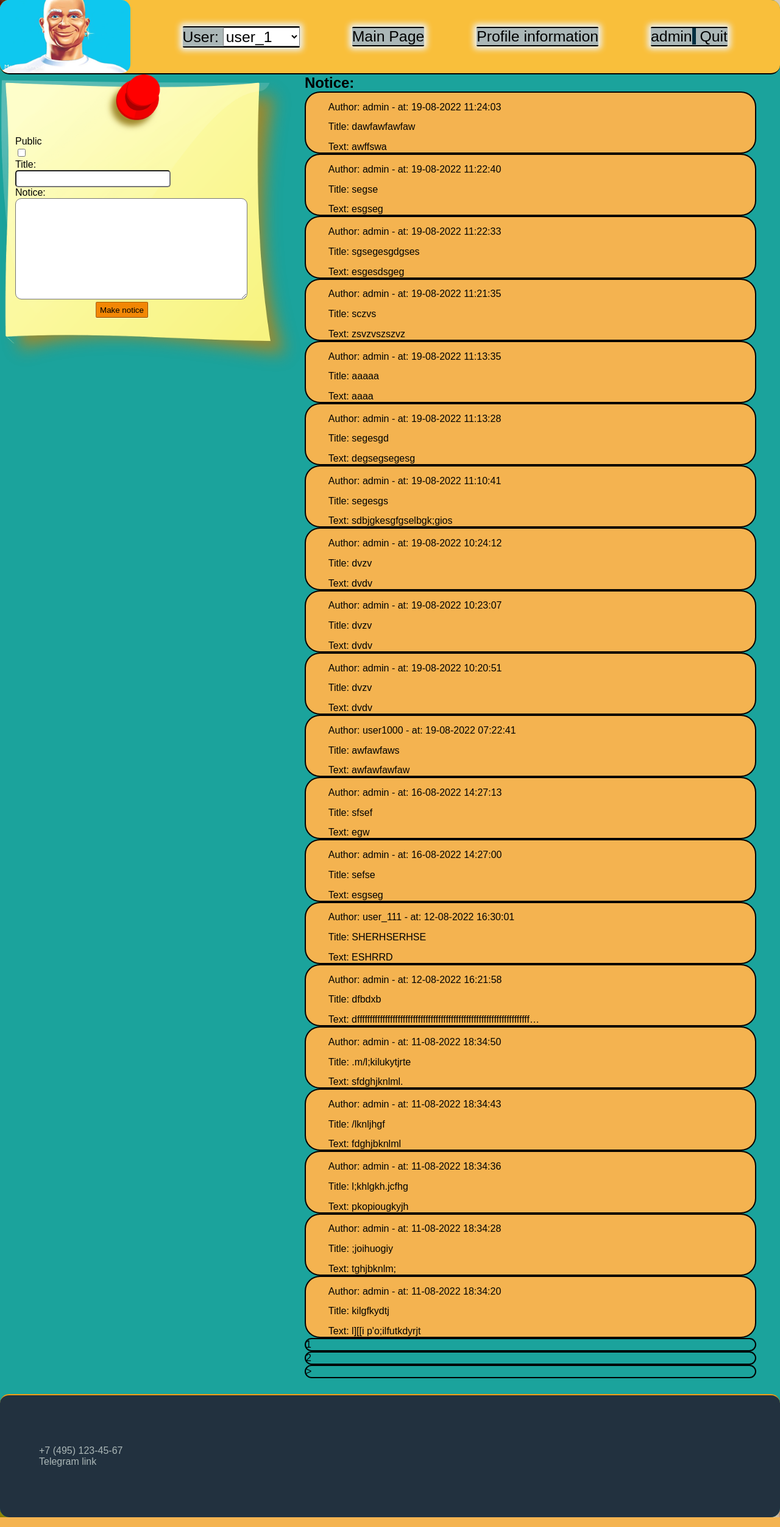
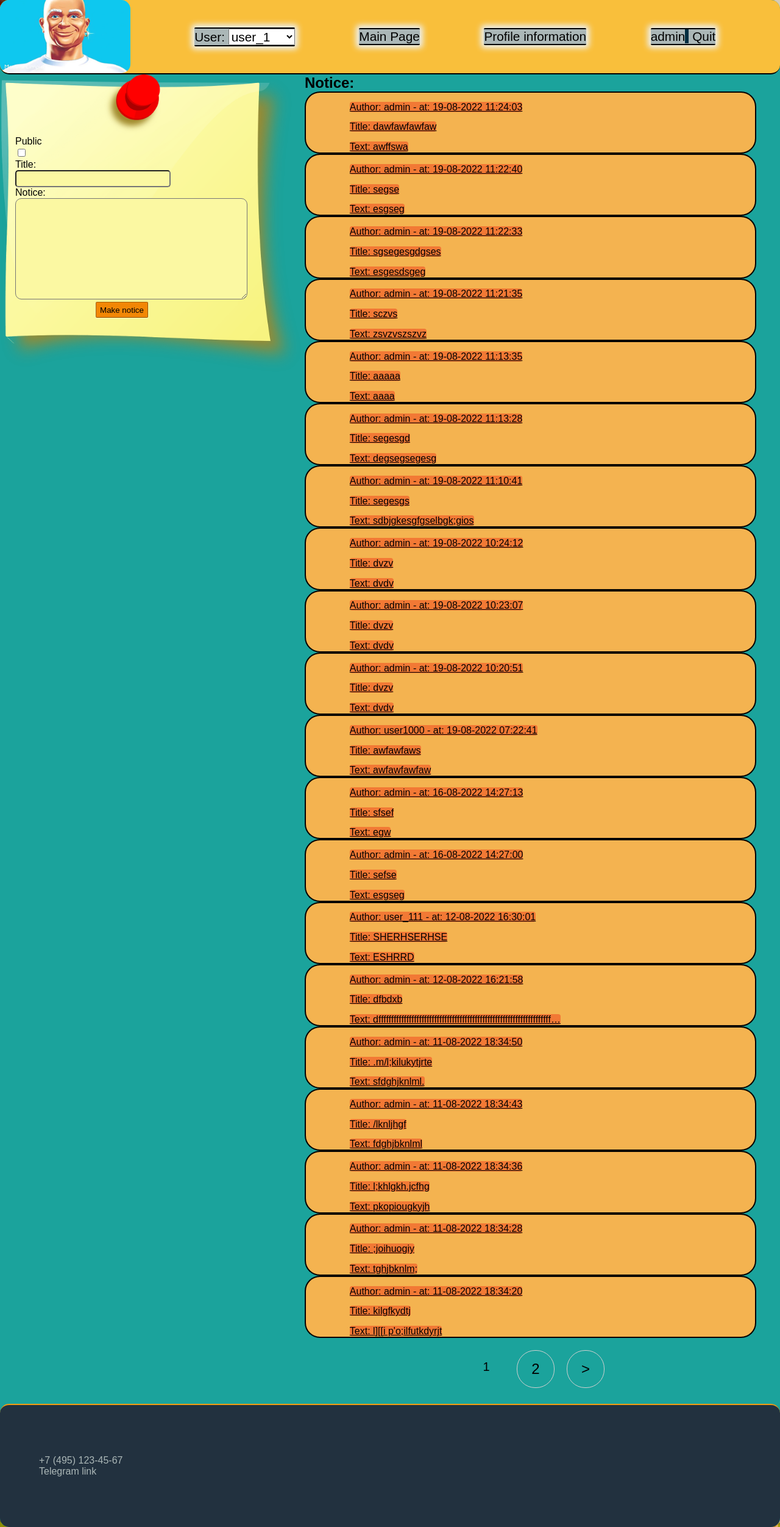
Before and after one commit to Alexandr-Well/Kemerovo_DJ_Task, a Django app: page /main/ in a window 1280 px wide. Shown: the whole page at 61% size. Run offline with Django 4.2, Linux system fonts and the light colour scheme; a user stored in the database is signed in; data comes from the database, SQL or seed files in the repository; both versions use the stored data as it was after the commit.

Commit message:
add reqirements.txt

```diff
--- a/static/user/css/styles.css
+++ b/static/user/css/styles.css
@@ -105,8 +105,7 @@ h1 {
 
 }
 
-.nav-element div {
-    font-size: 1.55em;
+.nav-element-text {
     border-top: 2px solid black;
     border-bottom: 2px solid black;
     box-shadow: 0 0 10px 5px #ECF0F1;
@@ -131,6 +130,8 @@ h1 {
 }
 
 .form-notice-content {
+    display: flex;
+    flex-direction: column;
     background-color: #F4B350;
     border-radius: 15px;
 }
@@ -186,14 +187,7 @@ button:active {
     font-size 1.4em;
 }
 
-.detail-page {
-    width: 100%;
-    height: 100vh;
-}
-.detail-content {
-    border: 2px solid black;
-    border-radius: 4px;
-}
+
 .vl {
     border-right: 6px solid #012E40;
 }
@@ -242,6 +236,7 @@ button:active {
     transform: translate(-50%, 0);
 }
 
+
 .choice-user {
     font-size: 1em;
     cursor: pointer;
@@ -283,7 +278,99 @@ button:active {
     margin-left: 5%;
 }
 
+.detail-page {
+    display: flex;
+    flex-direction: column;
+    width: 100%;
+    height: 100vh;
+}
+.detail-content{
+
+}
+
+.detail-page .title {
+    display: inline-block;
+    flex-shrink: 1;
+    margin-left: 5%;
+    text-decoration: underline;
+}
+
+.detail-page .text {
+    margin-bottom: 10px;
+    min-height: 10%;
+    border: 2px solid black;
+    border-radius: 4px;
+    background-color: #fbf8a2;
+}
+
+.detail-page .author {
+    display: inline-block;
+    margin-bottom: 10px;
+    border: 2px solid black;
+    border-radius: 4px;
+    background-color: #fbf8a2;
+}
+
+
+.class-form textarea{
+    background-color: #fbf8a2;
+}
+
+.class-form input{
+    background-color: #fbf8a2;
+}
+
 .notice-text {
+    display: block;
     margin-left: 5%;
     margin-top: 2%;
 }
+
+.notice-text span{
+    margin-left: 5%;
+    margin-top: 2%;
+    background-color: #F27935;
+    text-decoration: underline;
+    border-radius: 4px;
+}
+
+.list-pages {
+	text-align: center;
+	margin: 20px 0 0 0;
+}
+.list-pages ul {
+    display: flex;
+    justify-content: center;
+    flex-direction: row;
+	margin: 0;
+	padding: 0;
+	list-style: none;
+}
+.list-pages ul li {
+	display: inline-block;
+	margin: 0 20px 0 0;
+}
+.list-pages a {
+	color: #000;
+	font-size: 24px;
+	text-decoration: none;
+}
+.list-pages .page-num, .page-num-selected {
+	display: inline-block;
+	width: 60px;
+	height: 44px;
+	padding: 16px 0 0 0;
+	border: 1px solid #d0d0d0;
+	border-radius: 30px;
+}
+.list-pages .page-num:hover {
+	box-shadow: 3px 3px 1px #d0d0d0;
+}
+.list-pages .page-num-selected {
+	border: none;
+	color: #000;
+	font-size: 20px;
+}
+.list-pages .page-num-selected:hover {
+	box-shadow: none;
+}
--- a/static/user/js/js.js
+++ b/static/user/js/js.js
@@ -1,2 +1,14 @@
-let font = document.querySelectorAll('.nav-element div')
-console.log('jjj')
+
+function makeFont() {
+    let screenWidth = window.innerWidth
+    let fonts = document.querySelectorAll('.nav-element-text');
+    if (screenWidth < 500) {
+        fonts.forEach((item)=> item.style.fontSize = '.8em')
+    } else if(screenWidth<800) {
+        fonts.forEach((item)=> item.style.fontSize = '1em')
+    } else
+        fonts.forEach((item)=> item.style.fontSize = '1.3em')
+    }
+
+
+makeFont()
```
Also changed, not shown: requirements.txt (added, +7 -0 lines), db.sqlite3, 1 other file.
